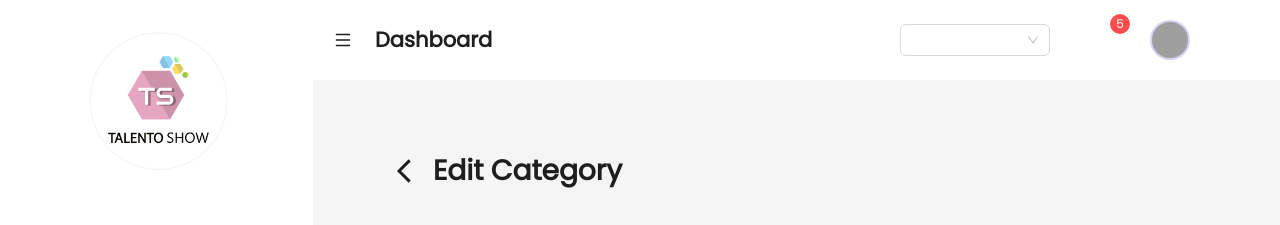
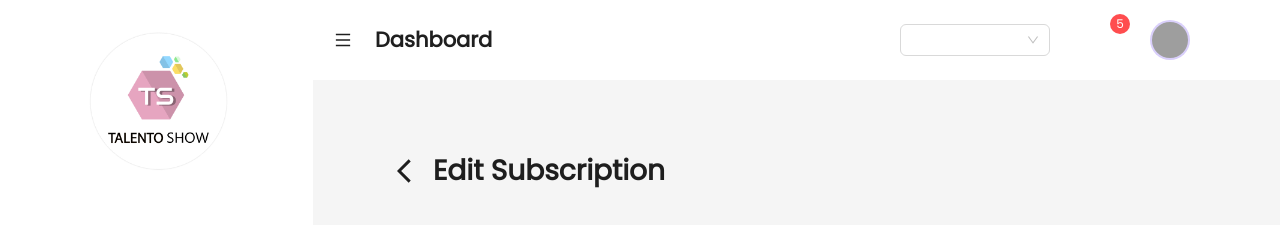
Before and after one commit to bdCalling-Sdt-hub/Norlan-Dashboard, a React app: page /edit-subscription in a window 1280 px wide. Shown: the top 225 px of the page. Built offline with nearby package versions, Linux system fonts and the light colour scheme; grey boxes are pictures that could not be loaded; some icons are missing; the HTML template or start-up script is replaced by a standard one.

Commit message:
reafactor

```diff
--- a/src/Pages/Dashboard/EditSubscription/EditSubscription.jsx
+++ b/src/Pages/Dashboard/EditSubscription/EditSubscription.jsx
@@ -29,7 +29,7 @@ const EditSubscription = () => {
                     }}
                 >
                     <MdOutlineArrowBackIosNew />
-                    Edit Category
+                    Edit Subscription
                 </h1>
                 <Form
                     name="normal_login"
```
